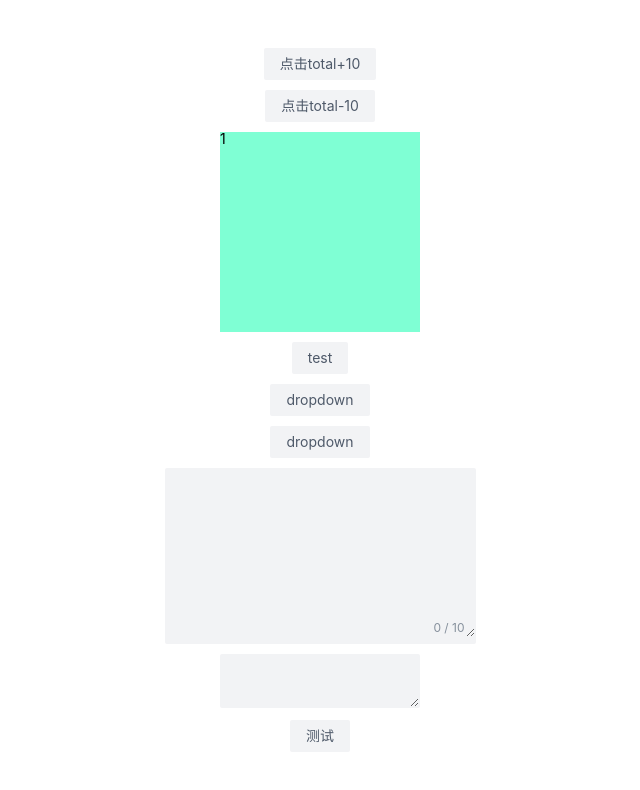
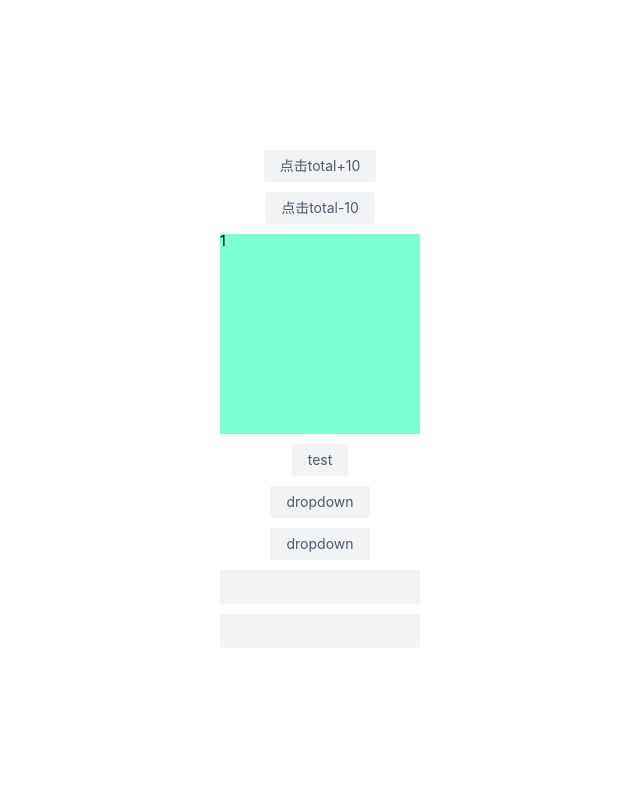
Before and after one commit to mahathir444/yc-ui, a Vue app: page /#/main in a window 1280 px wide. Shown: the top 790 px of the page, without its empty margins (320-960 px from the left). Built offline with nearby package versions, Linux system fonts and the light colour scheme.

Commit message:
[perf]完善textarea

```diff
--- a/src/components/Input/Input.vue
+++ b/src/components/Input/Input.vue
@@ -138,10 +138,7 @@ const showClearBtn = computed(
 // 输入实例
 const inputRef = ref<HTMLInputElement>();
 // 处理输入，改变和清除
-const handleEvent = (
-  type: 'input' | 'change' | 'clear',
-  e: Event | MouseEvent
-) => {
+const handleEvent = (type: string, e: Event | MouseEvent) => {
   if (['input', 'change'].includes(type)) {
     const target = e.target as HTMLInputElement;
     const { value } = target;
--- a/src/components/Textarea/index.vue
+++ b/src/components/Textarea/index.vue
@@ -5,37 +5,49 @@
       'yc-textarea-disabled': disabled,
       'yc-textarea-error': error,
       'yc-textarea-hoverable': !disabled,
+      'yc-textarea-auto-size': autoSize,
     }"
   >
+    <div v-if="autoSize" class="yc-textarea-mirror" ref="mirrorRef">
+      {{ computedValue }}
+    </div>
     <textarea
       v-model="computedValue"
-      :placeholder="placeholder"
       :disabled="disabled"
       :readonly="readonly"
-      cols="30"
-      rows="10"
+      :maxlength="maxLength"
+      :placeholder="placeholder"
+      :style="heightRange"
       class="yc-textarea"
+      @input="(e) => handleEvent('input', e)"
+      @change="(e) => handleEvent('change', e)"
+      @focus="(e) => emits('focus', e)"
+      @blur="(e) => emits('blur', e)"
     ></textarea>
+
+    <!-- wordlimit -->
     <span v-if="showLimit" class="yc-input-word-limit">
       {{ computedValue.length }}
       /
       {{ maxLength }}
     </span>
-    <!-- v-if="showClearBtn" -->
+    <!-- clear -->
     <yc-icon-button
+      v-if="showClearBtn"
       name="close"
       class="yc-textarea-clear-button"
-      @click="handleClear"
+      @click="(e) => handleEvent('clear', e)"
     />
   </div>
 </template>
 
 <script lang="ts" setup>
-import { ref, reactive, toRefs, computed } from 'vue';
+import { ref, watch, toRefs, computed } from 'vue';
 import useControlValue from '../_hooks/useControlValue';
-import { TextareaProps } from './type';
+import { TextareaProps, ResizeRange } from './type';
 import { isNumber } from '@/components/_utils/is';
 import YcIconButton from '@/components/_components/IconButton/index.vue';
+import { useElementSize } from '@vueuse/core';
 const props = withDefaults(defineProps<TextareaProps>(), {
   modelValue: undefined,
   defaultValue: '',
@@ -43,15 +55,15 @@ const props = withDefaults(defineProps<TextareaProps>(), {
   disabled: false,
   readonly: false,
   error: false,
-  maxLength: 10,
-  showWordLimit: true,
+  maxLength: undefined,
+  showWordLimit: false,
   allowClear: false,
+  autoSize: true,
 });
 const emits = defineEmits<{
   (e: 'update:modelValue', value: string): void;
   (e: 'input', value: string, ev: Event): void;
   (e: 'change', value: string, ev: Event): void;
-  (e: 'press-enter', ev: KeyboardEvent): void;
   (e: 'clear', ev: MouseEvent): void;
   (e: 'focus', ev: FocusEvent): void;
   (e: 'blur', ev: FocusEvent): void;
@@ -64,6 +76,7 @@ const {
   allowClear,
   disabled,
   readonly,
+  autoSize,
 } = toRefs(props);
 const computedValue = useControlValue<string>(
   modelValue,
@@ -72,9 +85,11 @@ const computedValue = useControlValue<string>(
     emits('update:modelValue', val);
   }
 );
+// 显示字数限制
 const showLimit = computed(
   () => isNumber(maxLength.value) && showWordLimit.value
 );
+// 显示i清楚按钮
 const showClearBtn = computed(
   () =>
     allowClear.value &&
@@ -82,9 +97,53 @@ const showClearBtn = computed(
     !readonly.value &&
     computedValue.value.length
 );
-// 处理清除
-const handleClear = (e: MouseEvent) => {
-  emits('clear', e);
+// div的ref
+const mirrorRef = ref<HTMLDivElement>();
+// 用div动态获取textarea的高度
+const { height } = useElementSize(mirrorRef, undefined, {
+  box: 'border-box',
+});
+// 高度范围
+const heightRange = computed(() => {
+  const _calcHeight = (rows: number) => {
+    return rows * 14 * 1.5715 + 8;
+  };
+  const resizeRange = autoSize.value as ResizeRange;
+  if (!resizeRange) {
+    return {
+      minHeight: '',
+      maxHeight: '',
+    };
+  }
+  let minRows = resizeRange?.minRows ?? 1;
+  minRows = minRows <= 1 ? 1 : minRows;
+  let maxRows = resizeRange?.maxRows ?? 1;
+  maxRows = maxRows < minRows ? minRows : maxRows;
+  const minHeight = _calcHeight(minRows);
+  if (resizeRange?.maxRows) {
+    const maxHeight = _calcHeight(maxRows);
+    return {
+      minHeight: minHeight + 'px',
+      height: (height.value > maxHeight ? maxHeight : height.value) + 'px',
+    };
+  }
+  return {
+    minHeight: minHeight + 'px',
+    height: (height.value < minHeight ? minHeight : height.value) + 'px',
+  };
+});
+// 处理输入，改变和清除
+const handleEvent = (type: string, e: Event | MouseEvent) => {
+  if (['input', 'change'].includes(type)) {
+    const target = e.target as HTMLInputElement;
+    const { value } = target;
+    emits(type as any, value, e);
+    if (computedValue.value == value) return;
+    target.value = computedValue.value;
+  } else {
+    computedValue.value = '';
+    emits('clear', e as MouseEvent);
+  }
 };
 </script>
 
@@ -92,6 +151,8 @@ const handleClear = (e: MouseEvent) => {
 .yc-textarea-wrapper {
   position: relative;
   cursor: text;
+  width: 100%;
+  height: fit-content;
   background-color: rgb(242, 243, 245);
   border: 1px solid transparent;
   border-radius: 2px;
@@ -100,8 +161,10 @@ const handleClear = (e: MouseEvent) => {
     border-color 0.1s cubic-bezier(0, 0, 1, 1),
     background-color 0.1s cubic-bezier(0, 0, 1, 1);
   font-size: 14px;
+  font-weight: 400;
   line-height: 1.5715;
   color: rgb(29, 33, 41);
+  overflow: hidden;
   &:focus-within {
     background-color: #fff !important;
     border-color: rgb(22, 93, 255) !important;
@@ -121,24 +184,54 @@ const handleClear = (e: MouseEvent) => {
     right: 10px;
     transform: translateY(-50%);
   }
-  .yc-textarea {
+
+  .yc-textarea,
+  .yc-textarea-mirror {
+    display: block;
+    width: 100%;
     padding: 4px 12px;
     min-height: 32px;
-    width: 100%;
     cursor: inherit;
+    line-height: inherit;
+    color: inherit;
     outline: none;
     border: none;
     border-radius: none;
     background-color: transparent;
-    color: inherit;
-    font-weight: 400;
+  }
+  .yc-textarea {
     resize: vertical;
     &::placeholder {
       color: rgb(134, 144, 156);
     }
   }
+  .yc-textarea-mirror {
+    position: absolute;
+    top: 0;
+    left: 0;
+    visibility: hidden;
+    font-family:
+      Inter,
+      -apple-system,
+      BlinkMacSystemFont,
+      PingFang SC,
+      Hiragino Sans GB,
+      noto sans,
+      Microsoft YaHei,
+      Helvetica Neue,
+      Helvetica,
+      Arial,
+      sans-serif;
+    font-variant: normal;
+    letter-spacing: normal;
+    text-indent: 0;
+    text-rendering: auto;
+    text-transform: none;
+    white-space: pre-wrap;
+    overflow-wrap: break-word;
+  }
 }
-
+// hoverable
 .yc-textarea-hoverable {
   &:hover {
     background-color: rgb(229, 230, 235);
@@ -151,13 +244,14 @@ const handleClear = (e: MouseEvent) => {
     }
   }
 }
-
+// disabled
 .yc-textarea-disabled {
   cursor: not-allowed;
   border-color: transparent;
   background-color: rgb(242, 243, 245);
   color: rgb(201, 205, 212);
 }
+// error
 .yc-textarea-error {
   background-color: rgb(255, 236, 232);
   &:focus-within {
@@ -165,4 +259,10 @@ const handleClear = (e: MouseEvent) => {
     box-shadow: 0 0 0 0 rgb(253, 205, 197);
   }
 }
+// auto-size
+.yc-textarea-auto-size {
+  .yc-textarea {
+    resize: none;
+  }
+}
 </style>
--- a/src/views/test.vue
+++ b/src/views/test.vue
@@ -97,12 +97,15 @@
       <template #footer> sdadsa </template>
     </a-dropdown>
 
-    <YcTextarea />
     <div style="width: 200px">
-      <a-textarea allowClear></a-textarea>
+      <YcTextarea :autoSize="{ minRows: 1, maxRows: 10 }" />
     </div>
-    <YcDrawer v-model:visible="visible"></YcDrawer>
-    <a-button @click="visible = true">测试</a-button>
+    <div style="width: 200px">
+      <a-textarea
+        allowClear
+        :autoSize="{ minRows: 1, maxRows: 10 }"
+      ></a-textarea>
+    </div>
   </div>
 </template>
 
@@ -120,7 +123,6 @@ import YcButton, { ButtonGroup as YcButtonGroup } from '@/components/Button';
 import YcTextarea from '@/components/Textarea/index.vue';
 import YcDrawer from '@/components/Drawer';
 const total = ref(1);
-const visible = ref(false);
 const handleSelect = (v: any) => {
   console.log(v);
 };
```
Also changed, not shown: src/components/Textarea/type.ts (+11 -4 lines).
